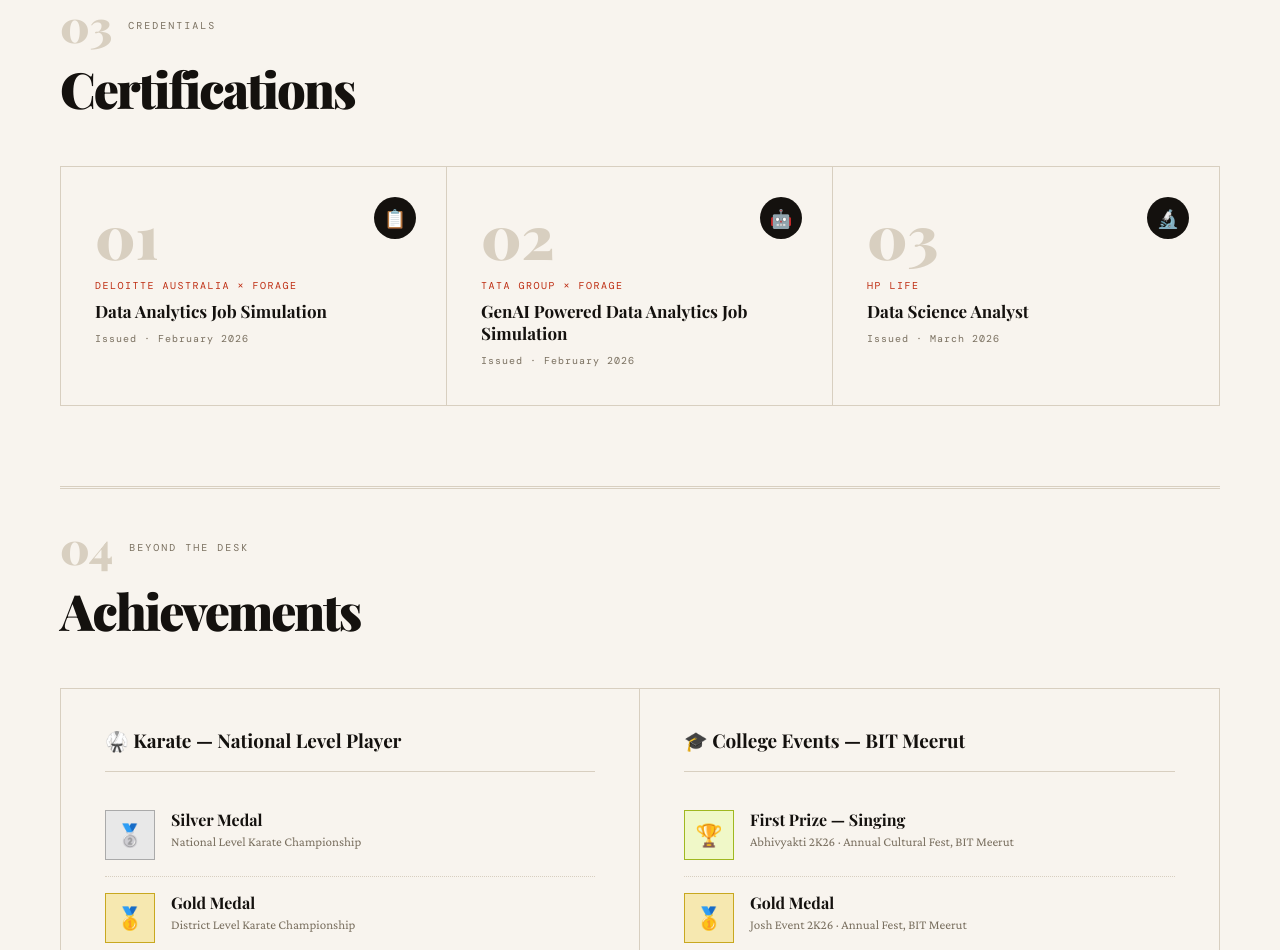
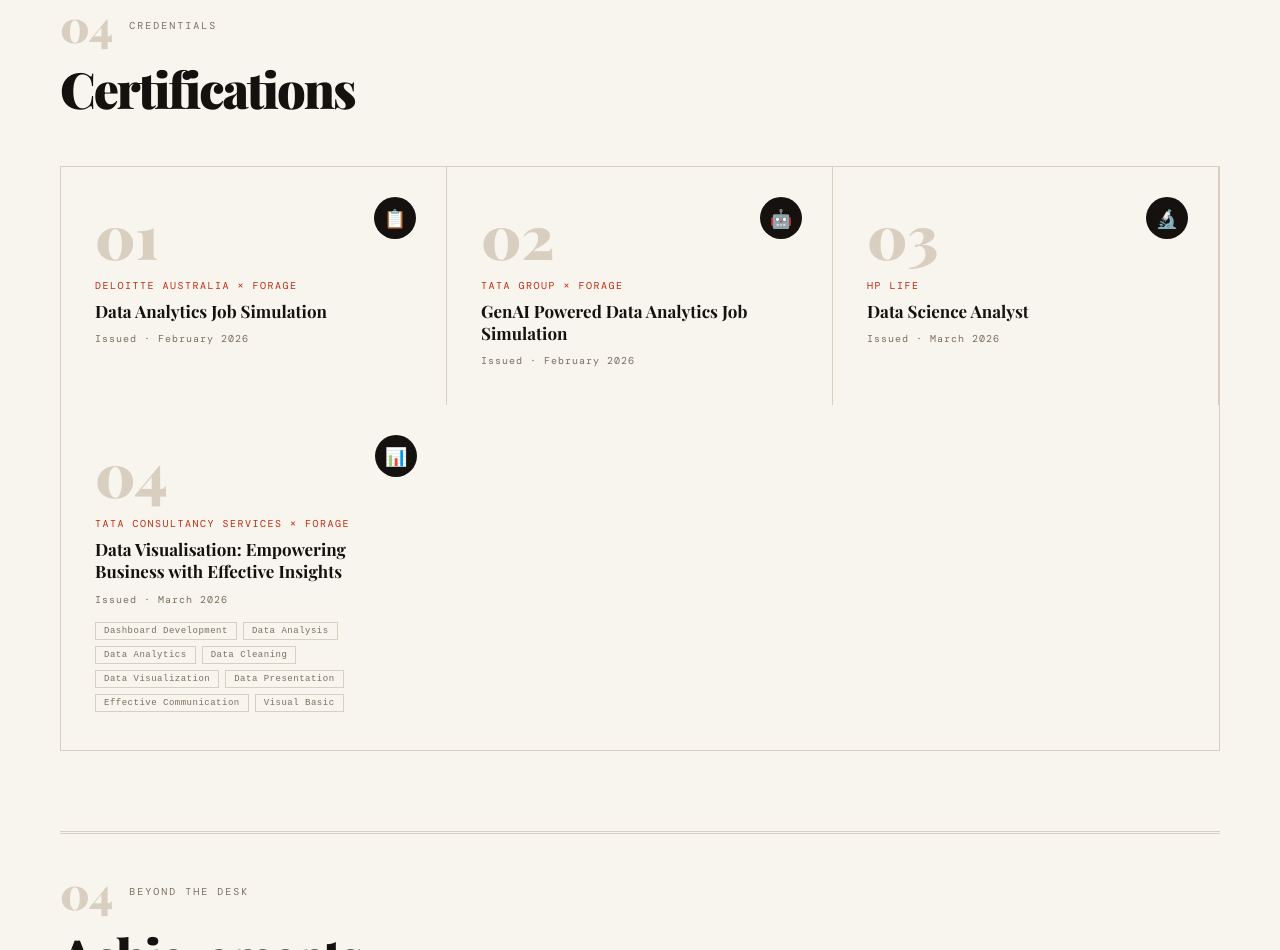
Before and after one commit to mayankjha-data-analysis/myportfolio, a plain HTML site: page index.html in a window 1280 px wide. Shown: the part 2980-3930 px from the top of the page. Drawn offline with nearby package versions, Linux system fonts and the light colour scheme; a web font is replaced by a local one.

Commit message:
Add new certification and skills to section 04
Updated certification section with new certification details and skills.

```diff
--- a/index.html
+++ b/index.html
@@ -311,7 +311,7 @@
   <!-- ══ SECTION 03 — CERTIFICATIONS ══ -->
   <hr class="section-rule" />
   <div class="section-label reveal">
-    <div class="label-num">03</div>
+    <div class="label-num">04</div>
     <div class="label-text">Credentials</div>
   </div>
   <div class="label-title reveal">Certifications</div>
@@ -339,6 +339,25 @@
         <div class="cert-name">Data Science Analyst</div>
         <div class="cert-year">Issued · March 2026</div>
       </div>
+      <div class="cert-item">
+        <div class="cert-badge">📊</div>
+        <div class="cert-num">04</div>
+        <div class="cert-issuer">Tata Consultancy Services × Forage</div>
+        <div class="cert-name">Data Visualisation: Empowering Business with Effective Insights</div>
+        <div class="cert-year">Issued · March 2026</div>
+        <div style="margin-top:16px;display:flex;flex-wrap:wrap;gap:6px;">
+          <span style="font-family:'JetBrains Mono',monospace;font-size:9px;padding:3px 8px;border:1px solid var(--rule);color:var(--ink-muted);letter-spacing:0.5px;">Dashboard Development</span>
+          <span style="font-family:'JetBrains Mono',monospace;font-size:9px;padding:3px 8px;border:1px solid var(--rule);color:var(--ink-muted);letter-spacing:0.5px;">Data Analysis</span>
+          <span style="font-family:'JetBrains Mono',monospace;font-size:9px;padding:3px 8px;border:1px solid var(--rule);color:var(--ink-muted);letter-spacing:0.5px;">Data Analytics</span>
+          <span style="font-family:'JetBrains Mono',monospace;font-size:9px;padding:3px 8px;border:1px solid var(--rule);color:var(--ink-muted);letter-spacing:0.5px;">Data Cleaning</span>
+          <span style="font-family:'JetBrains Mono',monospace;font-size:9px;padding:3px 8px;border:1px solid var(--rule);color:var(--ink-muted);letter-spacing:0.5px;">Data Visualization</span>
+          <span style="font-family:'JetBrains Mono',monospace;font-size:9px;padding:3px 8px;border:1px solid var(--rule);color:var(--ink-muted);letter-spacing:0.5px;">Data Presentation</span>
+          <span style="font-family:'JetBrains Mono',monospace;font-size:9px;padding:3px 8px;border:1px solid var(--rule);color:var(--ink-muted);letter-spacing:0.5px;">Effective Communication</span>
+          <span style="font-family:'JetBrains Mono',monospace;font-size:9px;padding:3px 8px;border:1px solid var(--rule);color:var(--ink-muted);letter-spacing:0.5px;">Visual Basic</span>
+        </div>
+      </div>
+    </div>
+</section>
     </div>
   </section>
 
```
